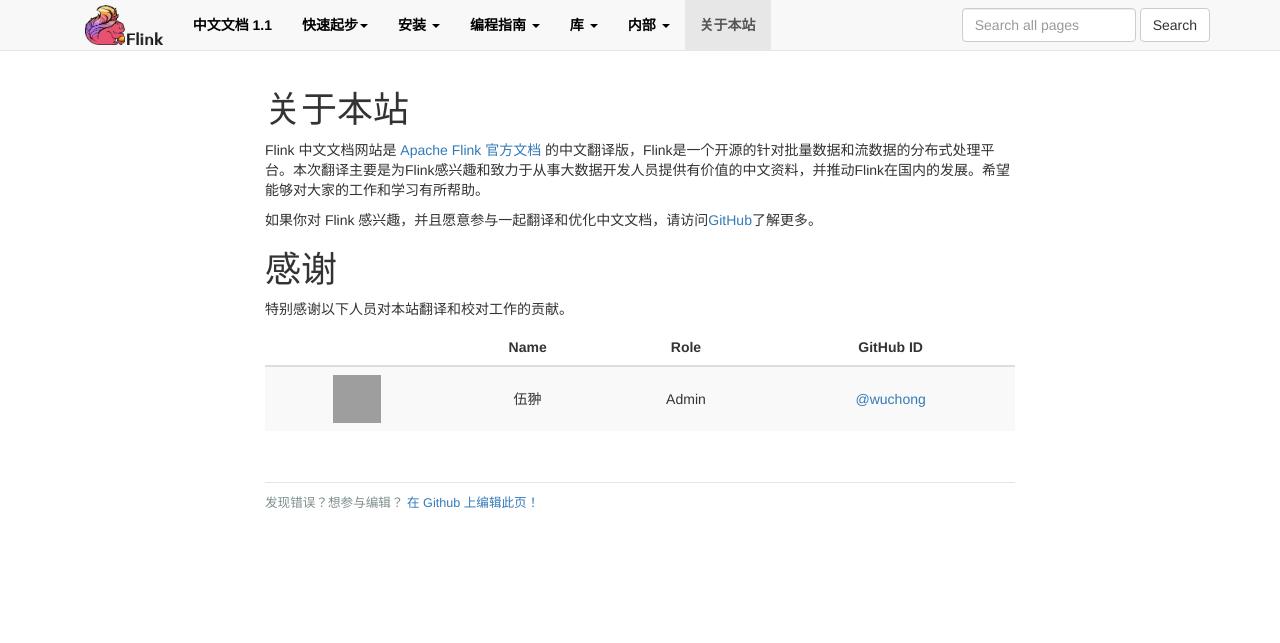
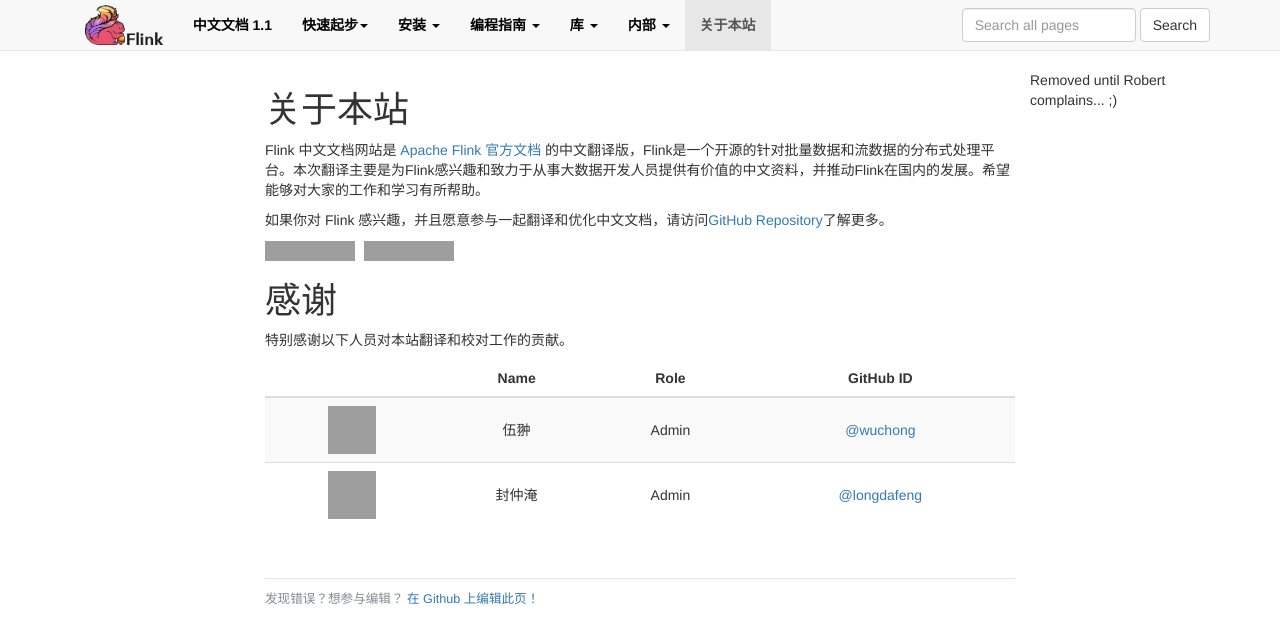
Before and after one commit to xuchuanyin/flink-china-doc, a Jekyll site: the page built from about/index.md, in a window 1280 px wide. Shown: the top 643 px of the page. Built offline with Jekyll 4.4.1, drawn with Linux system fonts in a browser that asks for light colours; nearby versions of some CDN libraries; comment, search, counter and statistics services are not loaded; grey boxes are pictures that could not be loaded.

Commit message:
add longdafeng to thanks list. add disqus in about page.

```diff
--- a/_layouts/base.html
+++ b/_layouts/base.html
@@ -100,7 +100,7 @@ under the License.
 
 
     <!-- Disqus -->
-    {% comment %}
+    {% if page.comment == true %}
     <script>
       (function() { // DON'T EDIT BELOW THIS LINE
       var d = document, s = d.createElement('script');
@@ -111,6 +111,6 @@ under the License.
       (d.head || d.body).appendChild(s);
       })();
     </script>
-    {% endcomment %}
+    {% endif %}
   </body>
 </html>
--- a/_layouts/plain.html
+++ b/_layouts/plain.html
@@ -129,11 +129,11 @@ The plain layout without a sub navigation (only text).
     </div>
   </div>
 {% endif %}
-  {% comment %}
+  {% if page.comment == true %}
   Removed until Robert complains... ;)
   <div class="col-sm-8 col-sm-offset-2">
     <!-- Disqus thread and some vertical offset -->
-    <div style="margin-top: 75px; margin-bottom: 50px" id="disqus_thread"></div>
+    <div style="margin-top: 50px; margin-bottom: 50px" id="disqus_thread"></div>
   </div>
-  {% endcomment %}
+  {% endif %}
 </div>
--- a/about/index.md
+++ b/about/index.md
@@ -22,7 +23,11 @@ under the License.
 
 Flink 中文文档网站是 [Apache Flink 官方文档](https://ci.apache.org/projects/flink/flink-docs-master/) 的中文翻译版，Flink是一个开源的针对批量数据和流数据的分布式处理平台。本次翻译主要是为Flink感兴趣和致力于从事大数据开发人员提供有价值的中文资料，并推动Flink在国内的发展。希望能够对大家的工作和学习有所帮助。
 
-如果你对 Flink 感兴趣，并且愿意参与一起翻译和优化中文文档，请访问[GitHub](https://github.com/flink-china/flink-china-doc#翻译)了解更多。
+如果你对 Flink 感兴趣，并且愿意参与一起翻译和优化中文文档，请访问[GitHub Repository](https://github.com/flink-china/flink-china-doc#翻译)了解更多。
+
+<iframe src="http://ghbtns.com/github-btn.html?user=flink-china&repo=flink-china-doc&type=watch&count=true"
+  allowtransparency="true" frameborder="0" scrolling="0" width="95" height="20" style="vertical-align: middle;"></iframe><iframe src="http://ghbtns.com/github-btn.html?user=flink-china&repo=flink-china-doc&type=fork&count=true"
+  allowtransparency="true" frameborder="0" scrolling="0" width="95" height="20" style="vertical-align: middle;"></iframe>
 
 
 <a id="thanks"></a>
@@ -38,10 +43,18 @@ Flink 中文文档网站是 [Apache Flink 官方文档](https://ci.apache.org/pr
     <th class="text-center">Role</th>
     <th class="text-center">GitHub ID</th>
   </thead>
+  <tbody>
   <tr>
     <td class="text-center"><img alt="@wuchong" height="48" src="https://avatars2.githubusercontent.com/u/5378924?v=3&s=96" width="48"></td>
     <td class="text-center">伍翀</td>
     <td class="text-center">Admin</td>
     <td class="text-center"><a href="http://github.com/wuchong" target="_blank">@wuchong</a></td>
   </tr>
+  <tr>
+    <td class="text-center"><img alt="@wuchong" height="48" src="https://avatars2.githubusercontent.com/u/374091?v=3&s=96" width="48"></td>
+    <td class="text-center">封仲淹</td>
+    <td class="text-center">Admin</td>
+    <td class="text-center"><a href="https://github.com/longdafeng" target="_blank">@longdafeng</a></td>
+  </tr>
+  </tbody>
 </table>
```
Also changed, not shown: other parts of about/index.md (+1 -0 lines), apis/streaming/index.md (+22 -26 lines).
